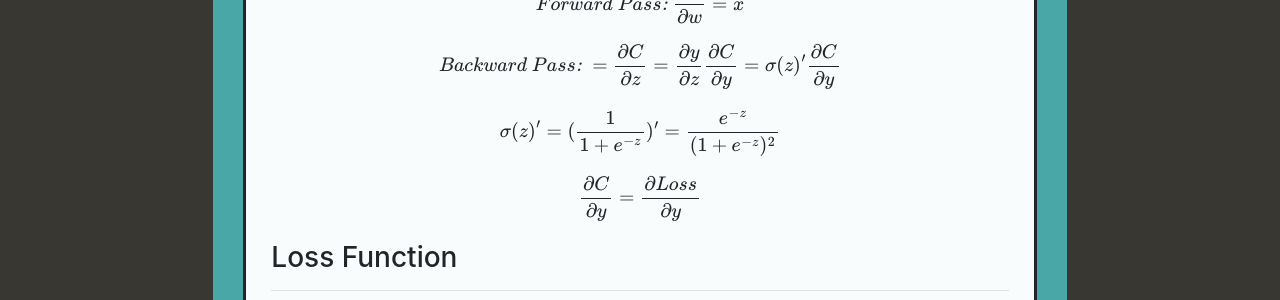
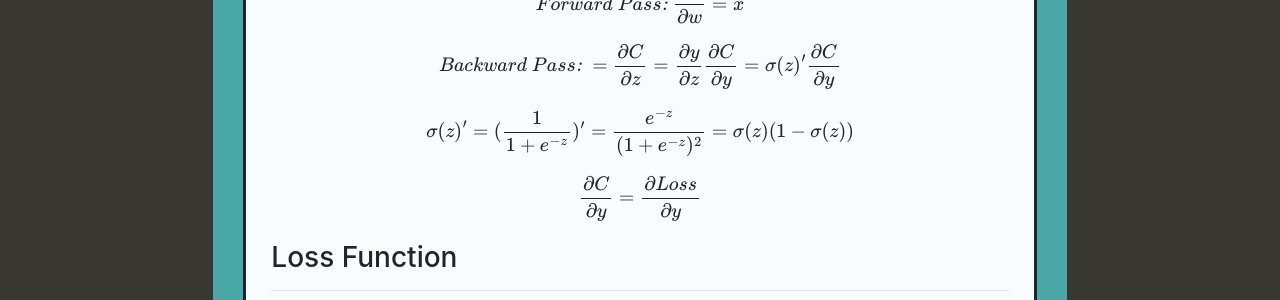
Before and after one commit to tsupei/tsupei.github.io, a Jekyll site: the page built from _posts/nlp/2020-02-20-BP.md, in a window 1280 px wide. Shown: the part 865-1165 px from the top of the page. Built offline with Jekyll 4.4.1, drawn with Linux system fonts in a browser that asks for light colours; nearby versions of some CDN libraries; formulas are drawn with MathJax 3.

Commit message:
📜 Others: Add content to Back Propagation Post

```diff
--- a/_posts/nlp/2020-02-20-BP.md
+++ b/_posts/nlp/2020-02-20-BP.md
@@ -28,7 +28,7 @@ $$ \textit{Backward Pass:  } = \frac{ \partial C}{ \partial z} = \frac{ \partial
 { \sigma(z) }' \frac{ \partial C}{ \partial y}
 $$
 
-$$ { \sigma(z) }' = ({ \frac{1}{1 + e^{-z}} })' = \frac{e^{-z}}{(1+e^{-z})^{2}}$$
+$$ { \sigma(z) }' = ({ \frac{1}{1 + e^{-z}} })' = \frac{e^{-z}}{(1+e^{-z})^{2}} = \sigma(z) (1 - \sigma(z))$$
 
 $$ \frac{ \partial C}{ \partial y} = \frac{ \partial Loss }{ \partial y} $$
 
```
